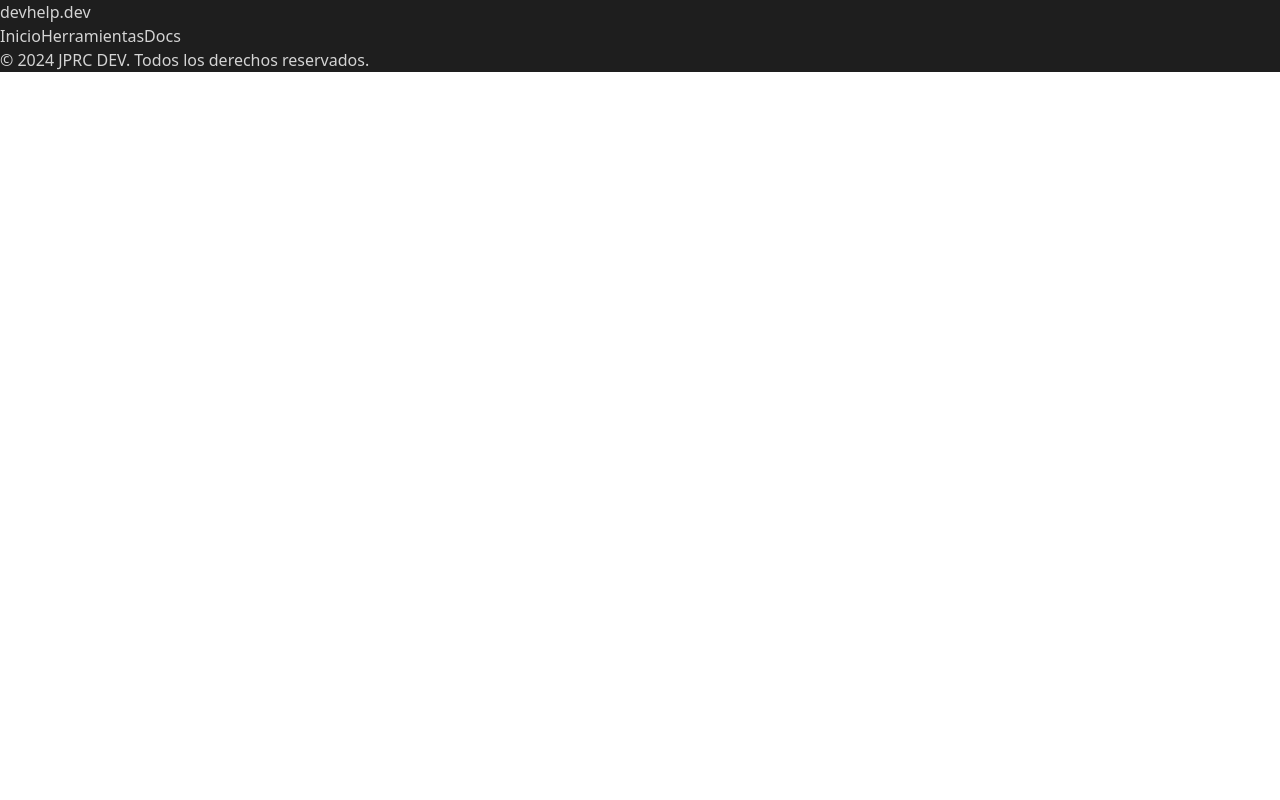
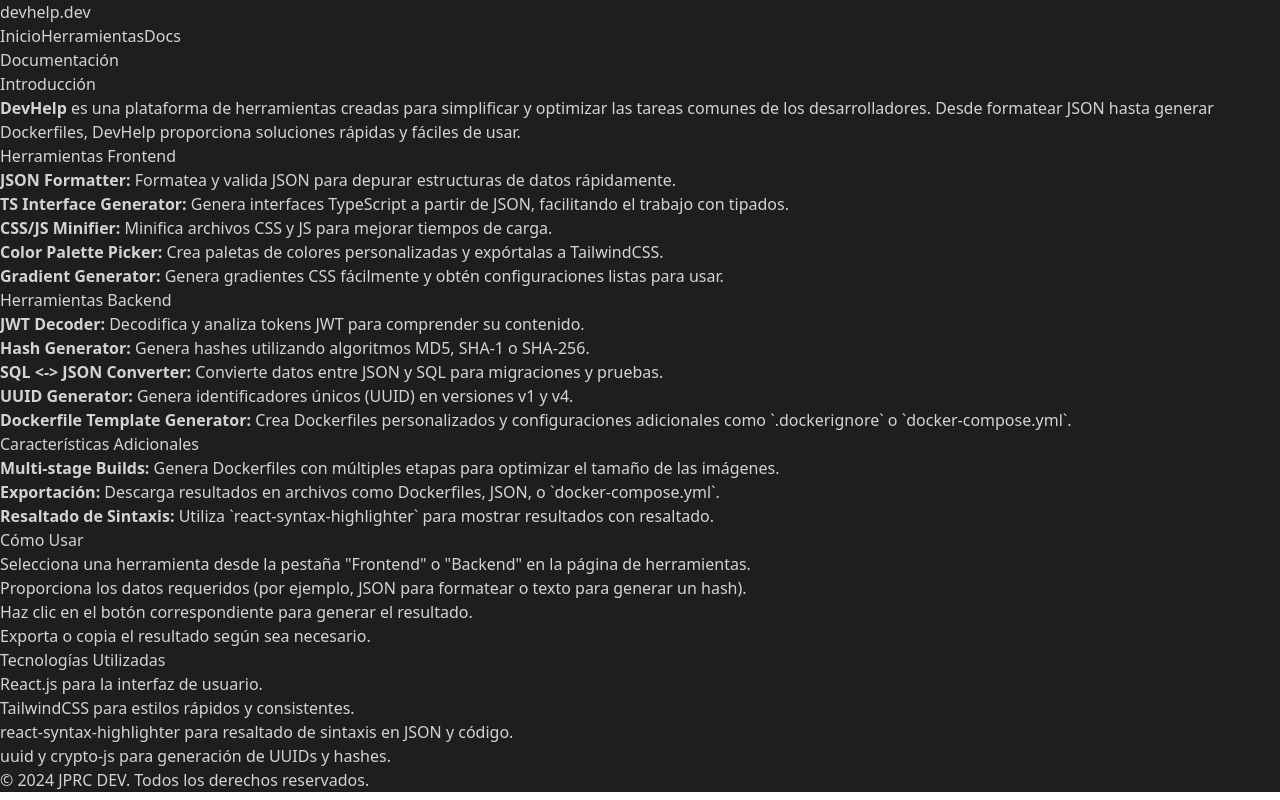
Before and after one commit to jinwolf2/devhelp, a React (Vite) app: page /docs in a window 1280 px wide. Built offline with nearby package versions, Linux system fonts and the light colour scheme.

Commit message:
los putos docs

```diff
--- a/src/App.jsx
+++ b/src/App.jsx
@@ -2,6 +2,7 @@
 import { BrowserRouter, Routes, Route } from 'react-router-dom';
 import NavBar from './Components/Navbar';
 import Footer from './Components/Footer';
+import Documentation from './Pages/Documentation';
 
 // Lazy loading de componentes
 const Home = React.lazy(() => import('./Pages/Home'));
@@ -36,6 +37,7 @@
             <Route path="/tools/b/SQLtoJSON" element={<SQLJSONConverter />} />
             <Route path="/tools/b/UUIDGenerator" element={<UUIDGenerator />} />
             <Route path="/tools/b/DockerTemplateGen" element={<DockerfileGenerator />} />
+            <Route path="/docs" element={<Documentation />} />
           </Routes>
         </Suspense>
         <Footer />
```
